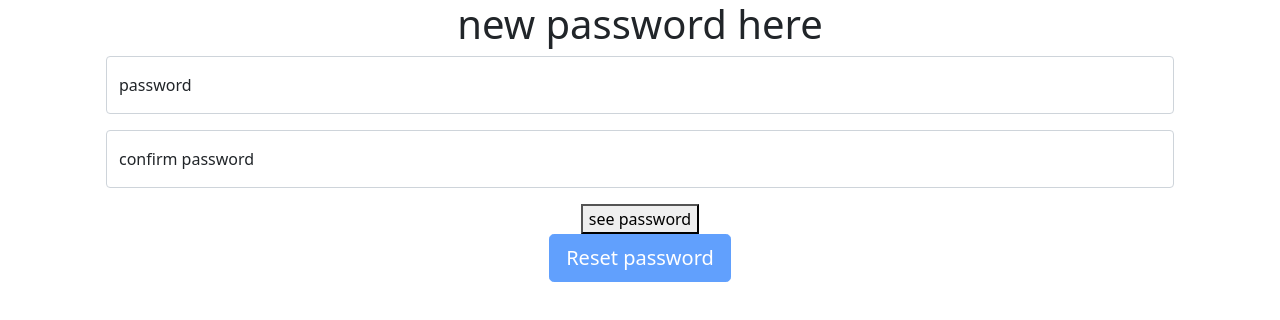
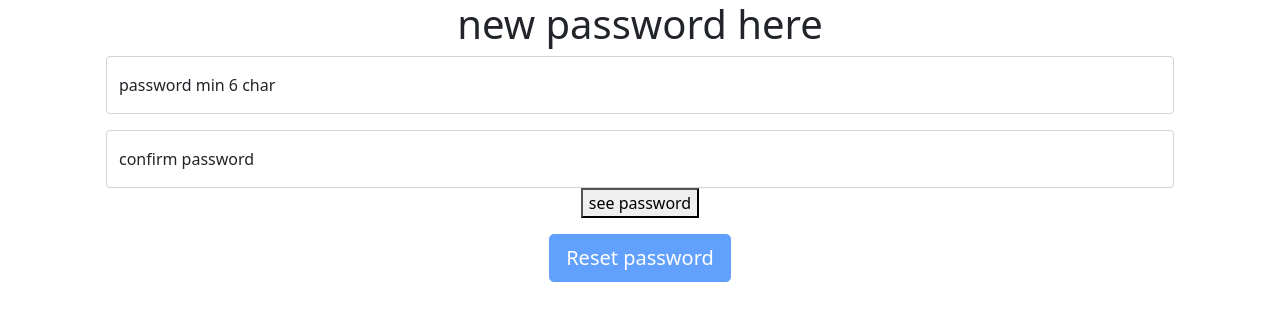
Before and after one commit to Team-Osiris-HR/BlueOcean, a React app: page / in a window 1280 px wide. Both pictures are taken after a click on the button "forgot password?". Shown: the top 320 px of the page. Built offline with nearby package versions, Linux system fonts and the light colour scheme; no server answers; the HTML template or start-up script is replaced by a standard one.

Commit message:
Add min 6 characters for new password

```diff
--- a/src/components/ResetPassword.jsx
+++ b/src/components/ResetPassword.jsx
@@ -68,7 +68,7 @@ class ResetPassword extends React.Component {
               <h1>new password here</h1>
               <Form.Group className="mb-3 mw-50" controlId="formBasicPassword">
                 <FloatingLabel
-                  label='password'
+                  label='password min 6 char'
                   className='mb-3'
                 >
                   <Form.Control
@@ -81,7 +81,7 @@ class ResetPassword extends React.Component {
               <Form.Group className="mb-3 mw-50" controlId="formBasicPasswordConfirm">
                 <FloatingLabel
                   label='confirm password'
-                  className='mb-3'
+                  className=''
                 >
                   <Form.Control
                     type={this.state.type}
@@ -89,10 +89,10 @@ class ResetPassword extends React.Component {
                     placeholder="confirm password"
                     onChange={(e) => this.handleChange(e)} />
                 </FloatingLabel>
+                <button type='button' className='see-password' onClick={() => this.changeType()}>
+                  <span>see password</span>
+                </button>
               </Form.Group>
-              <button type='button' className='see-password' onClick={() => this.changeType()}>
-                <span>see password</span>
-              </button>
               <div className='text-center'>
                 <Button className='button' size="lg" type="submit" disabled={this.disableSubmit()}>
                   Reset password
```
